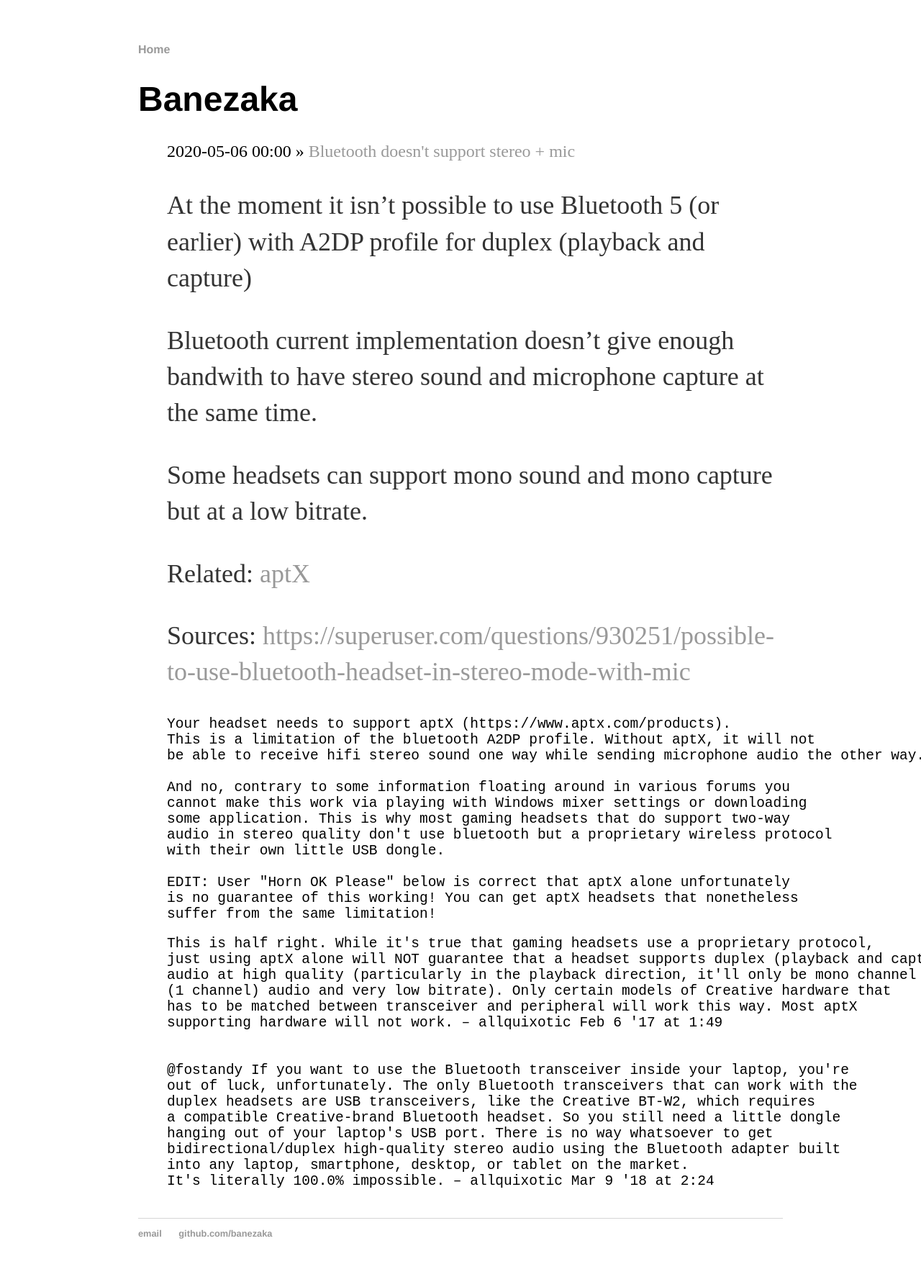
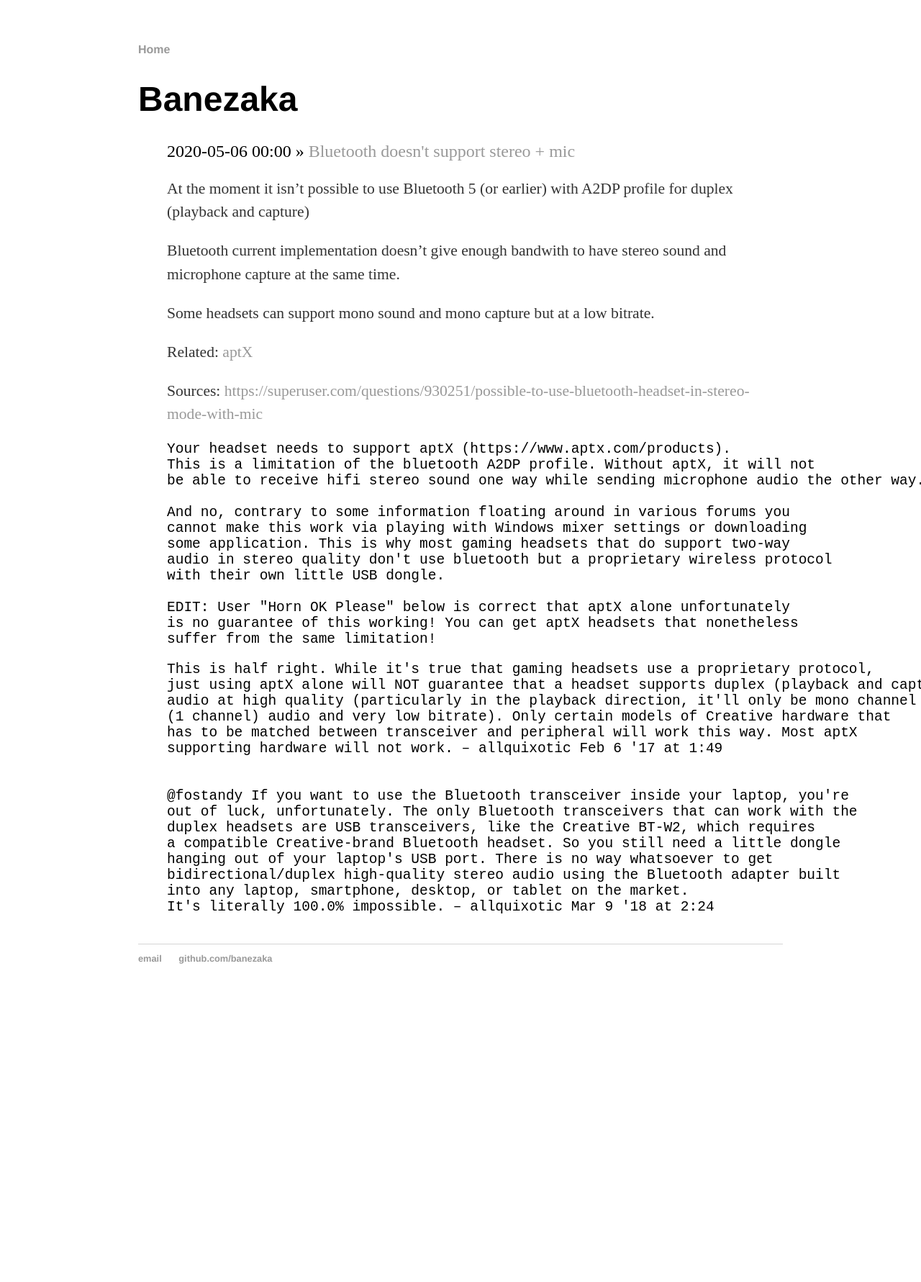
Before and after one commit to banezaka/banezaka.github.io, a Jekyll site: the page built from index.html, in a window 1280 px wide. Shown: the whole page at 72% size. Built offline with Jekyll 4.4.1, drawn with Linux system fonts in a browser that asks for light colours; after the commit the page ends 1399 px from its top, so only the background shows below that.

Commit message:
Update main.css

```diff
--- a/css/main.css
+++ b/css/main.css
@@ -24,8 +24,8 @@ h1 {
     font-family:'Helvetica', 'Arial', 'Sans-Serif';
 }
 p {
-    font-size: 1.5em;
-    line-height: 1.4em;
+    font-size: 0.9em;
+    line-height: 1.5em;
     color: #333;
 }
 footer {
```
